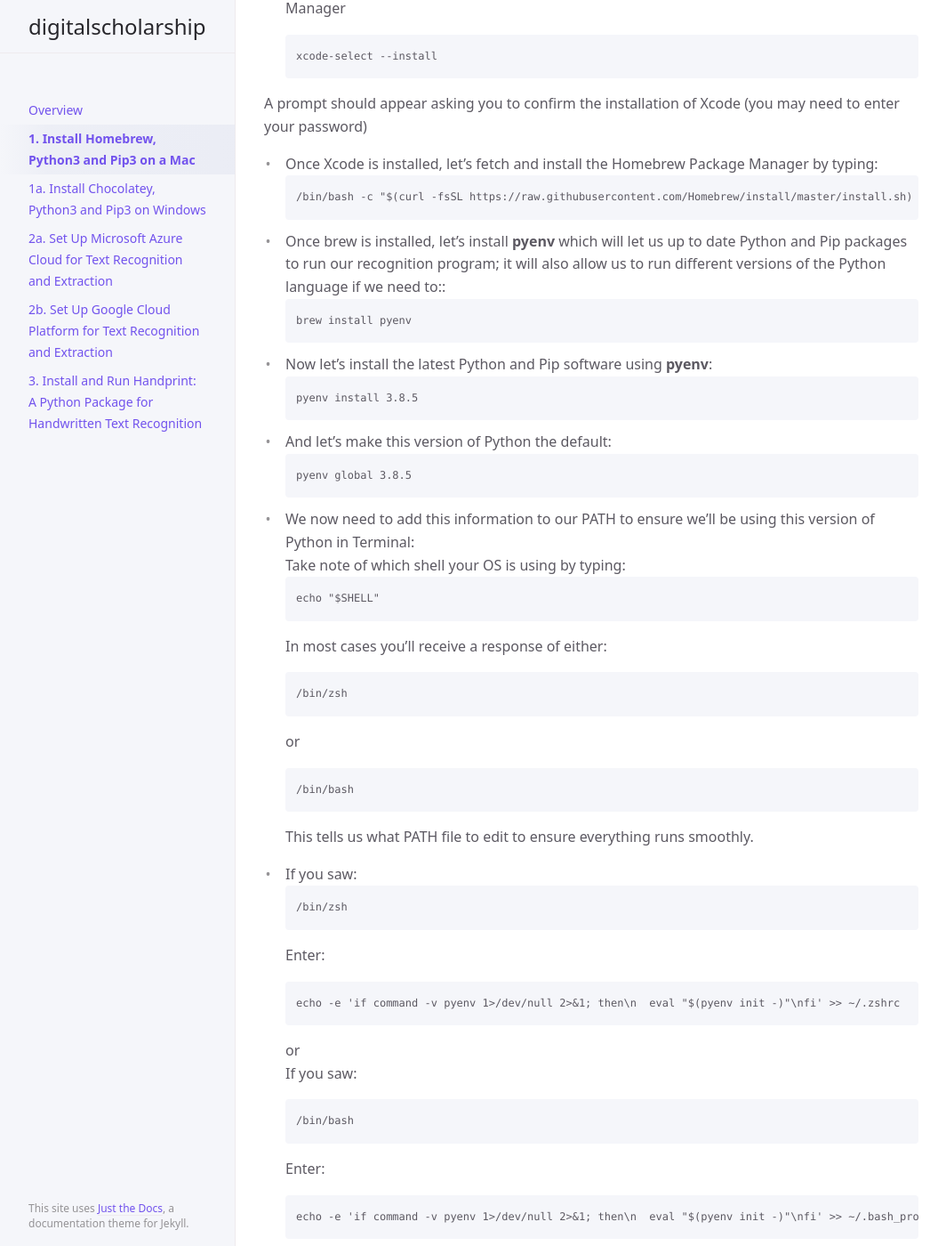
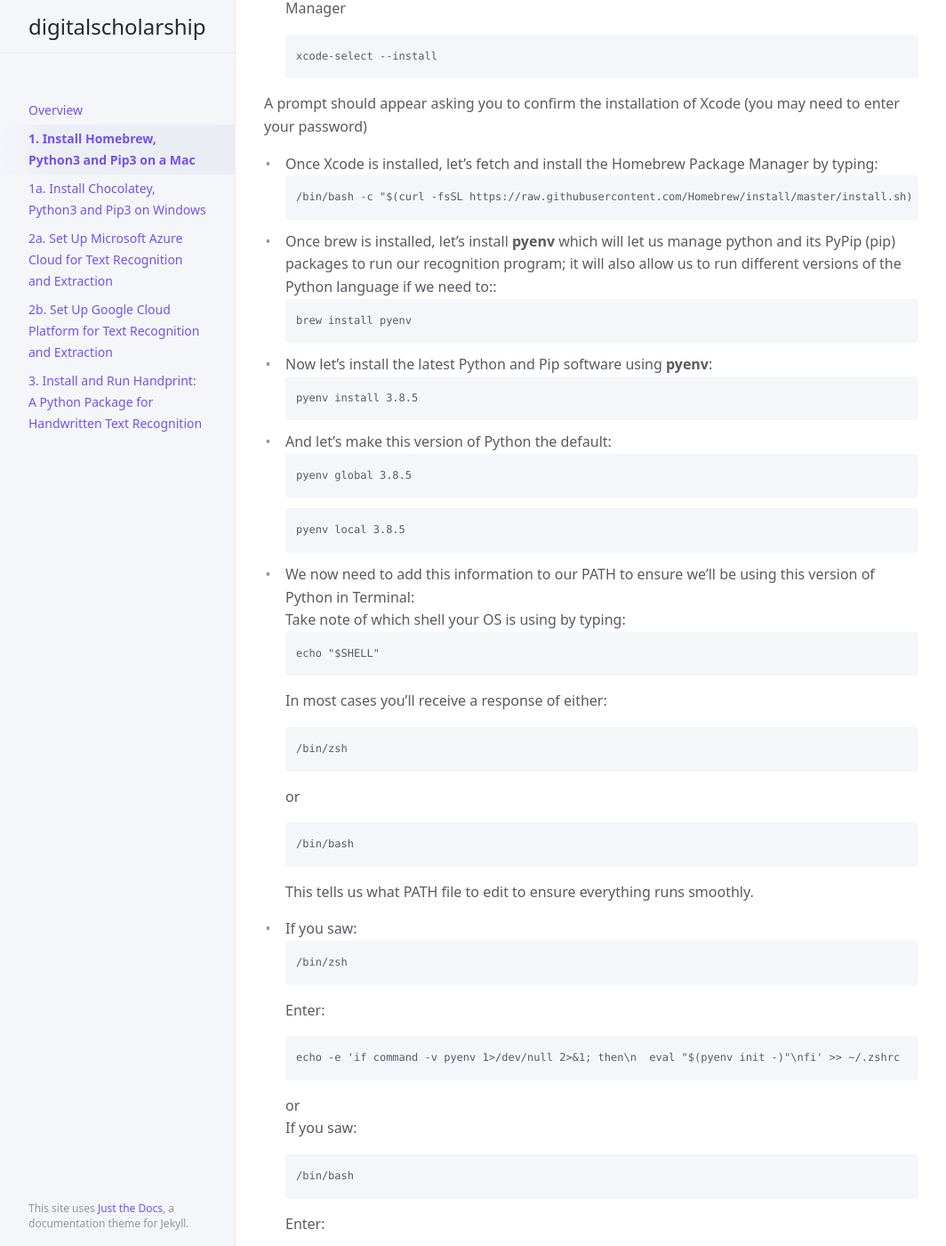
Before and after one commit to ccarvel/digitalscholarship, a Jekyll site: the page built from step_1_cli.md, in a window 1280 px wide and 1400 px high, scrolled down 350 px. Shown: the whole window at 89% size, without its empty margins (107-1171 px from the left). Built offline with Jekyll 4.4.1, drawn with Linux system fonts in a browser that asks for light colours; some of the changed text lies outside the part shown.

Commit message:
Update step_1_cli.md

````diff
--- a/step_1_cli.md
+++ b/step_1_cli.md
@@ -23,7 +23,7 @@ A prompt should appear asking you to confirm the installation of Xcode (you may
 ```
 /bin/bash -c "$(curl -fsSL https://raw.githubusercontent.com/Homebrew/install/master/install.sh)
 ```
-* Once brew is installed, let's install **pyenv** which will let us up to date Python and Pip packages to run our recognition program; it will also allow us to run different versions of the Python language if we need to::<br/>
+* Once brew is installed, let's install **pyenv** which will let us manage python and its PyPip (pip) packages to run our recognition program; it will also allow us to run different versions of the Python language if we need to::<br/>
 ```
 brew install pyenv
 ```
@@ -35,6 +35,9 @@ pyenv install 3.8.5
 * And let's make this version of Python the default:<br/>
 ```
 pyenv global 3.8.5
+```
+```
+pyenv local 3.8.5
 ```
 
 * We now need to add this information to our PATH to ensure we'll be using this version of Python in Terminal:<br/>
````
Also changed, not shown: other parts of step_1_cli.md (+2 -2 lines).
